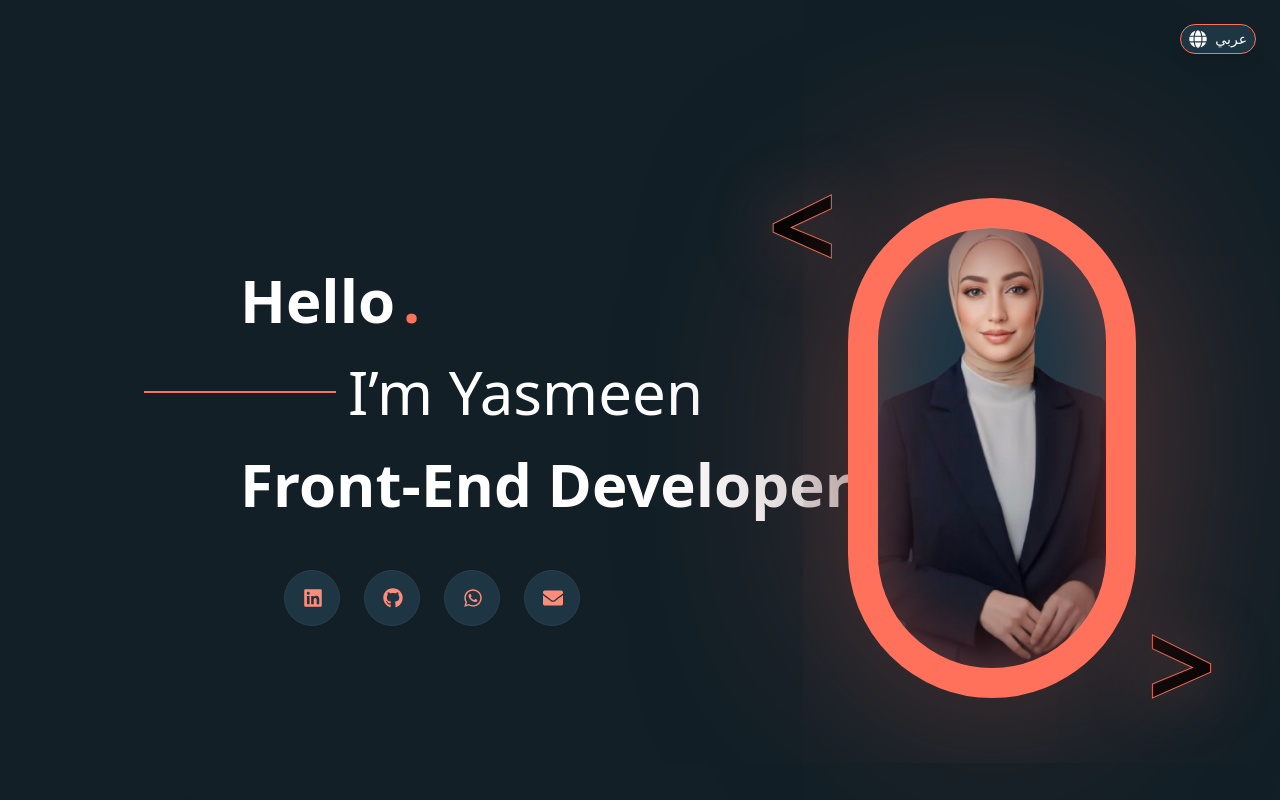
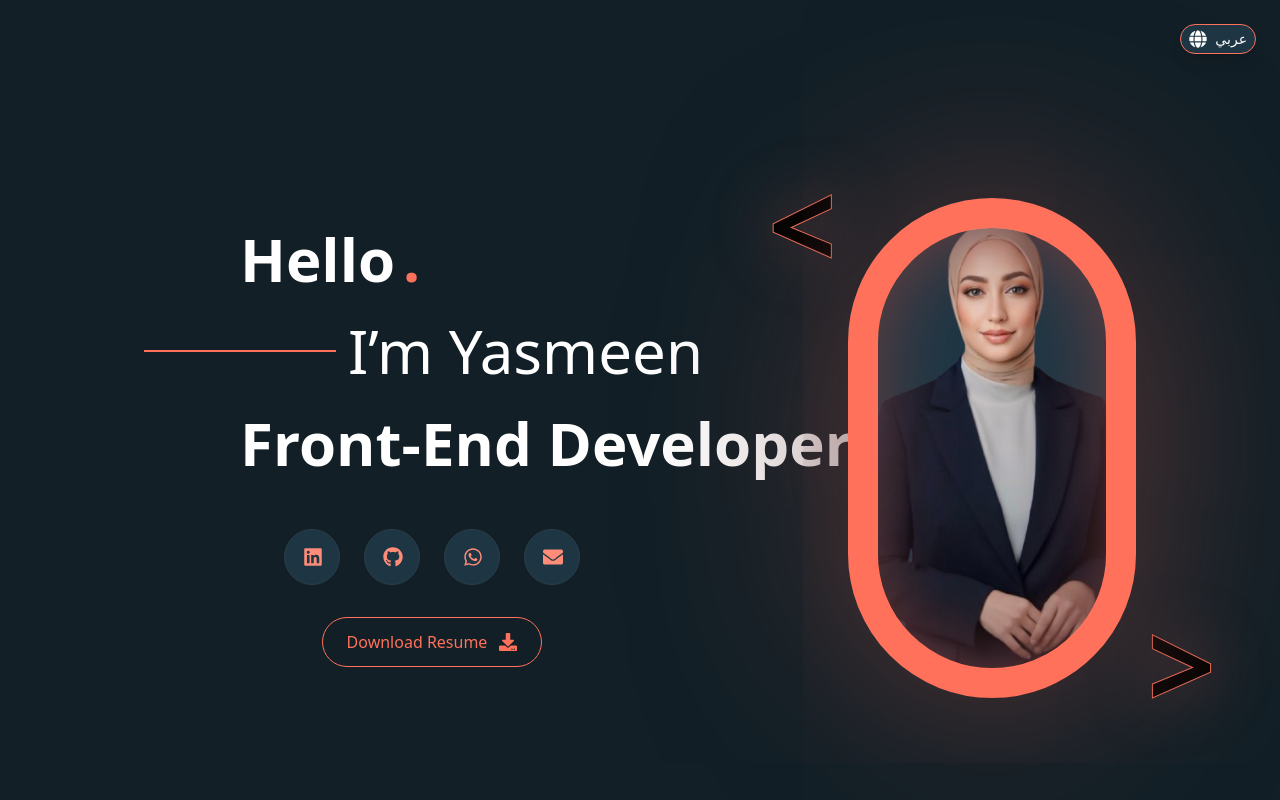
Before and after one commit to yasmenRefay/yasmeenRefayresumeNewVersion, a React (Vite) app: page /about in a window 1280 px wide. Shown: the top 800 px of the page. Built offline with nearby package versions, Linux system fonts and the light colour scheme.

Commit message:
Handel user img and create Download Resume button

```diff
--- a/src/pages/HeroSection.tsx
+++ b/src/pages/HeroSection.tsx
@@ -14,6 +14,7 @@ import {
   FaGithub,
   FaEnvelope,
   FaWhatsapp,
+  FaDownload,
 } from "react-icons/fa";
 import Projects from "./Projects";
 import { useTranslation } from "react-i18next";
@@ -136,13 +137,15 @@ const HeroSection = () => {
                 href={item.link}
                 target="_blank"
                 rel="noopener noreferrer"
-                className="group flex items-center
-                bg-[#1e3644] text-[#ff8c78]
-                rounded-full overflow-hidden
-                transition-all duration-500
-                w-12 sm:w-14 hover:w-40 sm:hover:w-44
-                h-12 sm:h-14
-                border border-[#2c3e47]"
+                 className={`group flex items-center
+                    bg-[#1e3644] text-[#ff8c78]
+                    rounded-full overflow-hidden
+                    transition-all duration-500
+                    w-12 sm:w-14 hover:w-40 sm:hover:w-44
+                    h-12 sm:h-14
+                    border border-[#2c3e47]
+                    ${item.color}
+                  `}
               >
                 <div className="flex items-center justify-center w-12 sm:w-14 h-12 sm:h-14 shrink-0">
                   {item.icon({ className: "text-lg sm:text-xl" })}
@@ -152,6 +155,24 @@ const HeroSection = () => {
                 </span>
               </a>
             ))}
+          </div>
+
+          {/* Download Resume */}
+          <div className="flex justify-center mt-20">
+            <button
+              className="group flex items-center gap-3 border border-[#ff715a]
+              px-6 py-3 rounded-full bg-transparent
+              text-[#ff715a] font-medium
+              hover:scale-105 transition hover:shadow-[0_0_20px_#ff715a]"
+            >
+              {t("DownloadResume")}
+
+              <FaDownload
+                className="transition-transform duration-300
+                group-hover:animate-bounce"
+                size={18}
+              />
+            </button>
           </div>
         </div>
 
```
